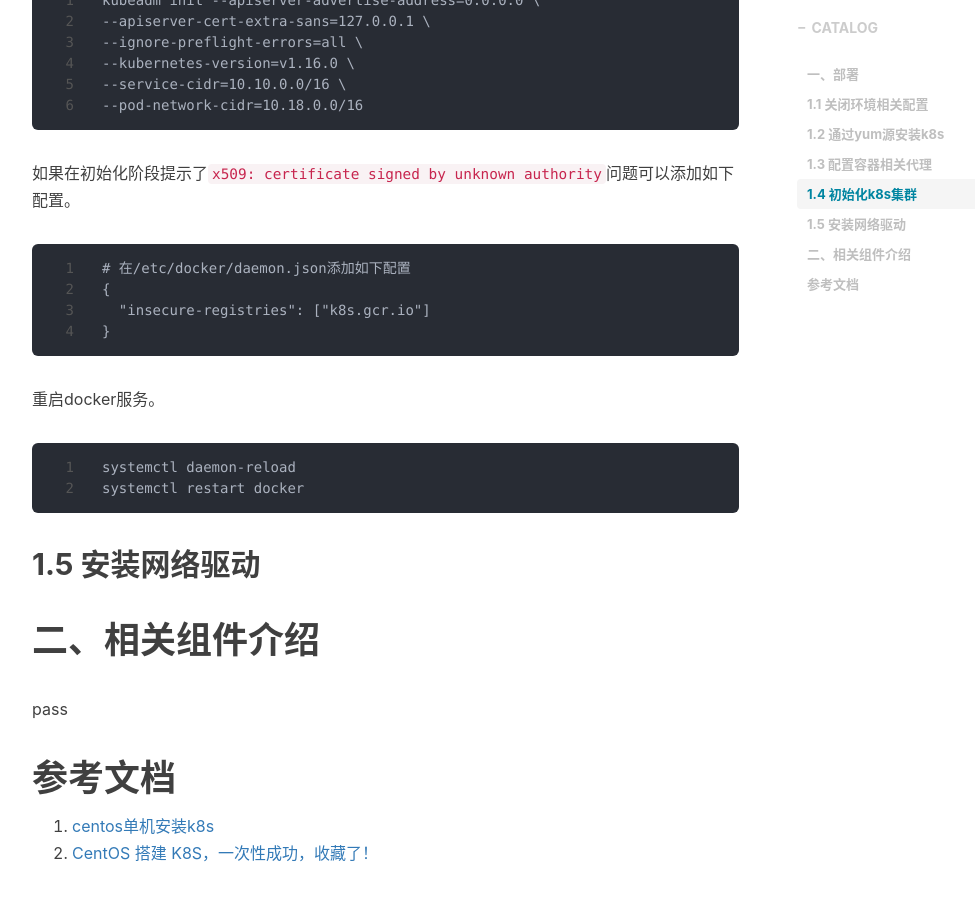
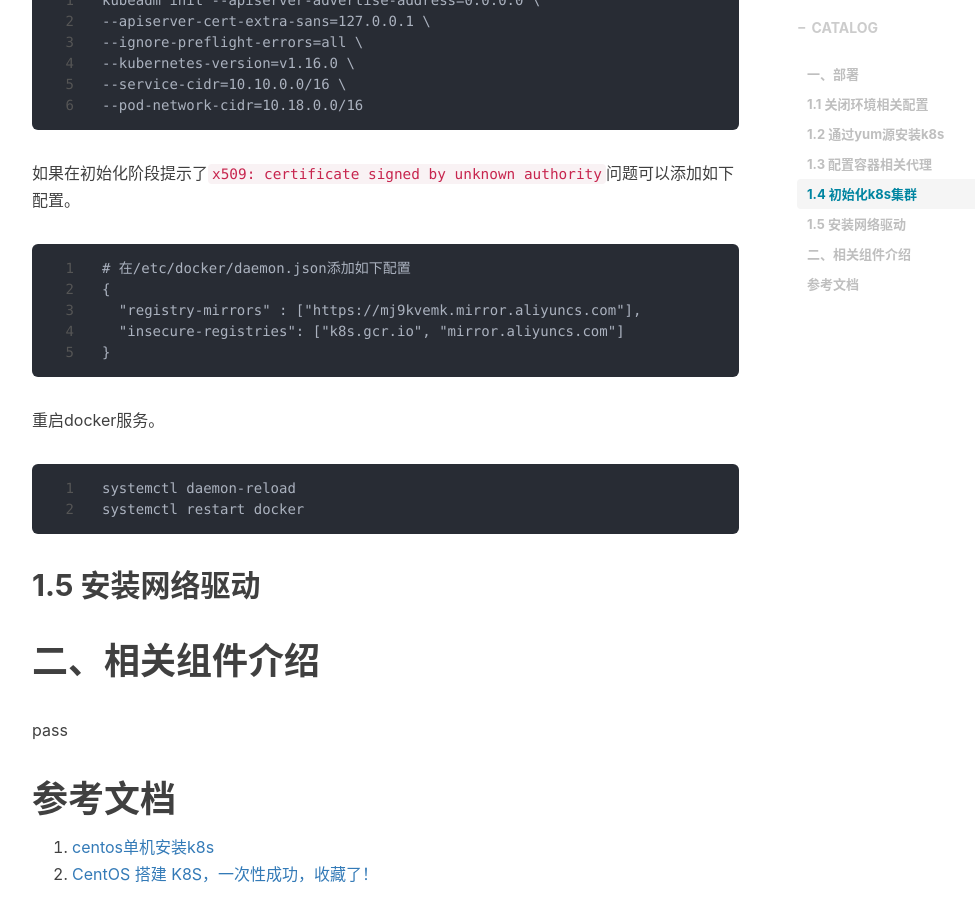
Before and after one commit to shihai1991/shihai1991.github.io, a Jekyll site: the page built from _posts/2022-09-14-K8S deployment.md, in a window 1280 px wide and 900 px high, scrolled down 2623 px. Shown: the whole window, without its empty margins (233-1208 px from the left). Built offline with Jekyll 4.4.1, drawn with Linux system fonts in a browser that asks for light colours; nearby versions of some CDN libraries; comment, search, counter and statistics services are not loaded.

Commit message:
Update 2022-09-14-K8S deployment.md

````diff
--- a/_posts/2022-09-14-K8S deployment.md
+++ b/_posts/2022-09-14-K8S deployment.md
@@ -93,7 +93,8 @@ kubeadm init --apiserver-advertise-address=0.0.0.0 \
 ```
 # 在/etc/docker/daemon.json添加如下配置
 {
-  "insecure-registries": ["k8s.gcr.io"]
+  "registry-mirrors" : ["https://mj9kvemk.mirror.aliyuncs.com"],
+  "insecure-registries": ["k8s.gcr.io", "mirror.aliyuncs.com"]
 }
 ```
 重启docker服务。
````
